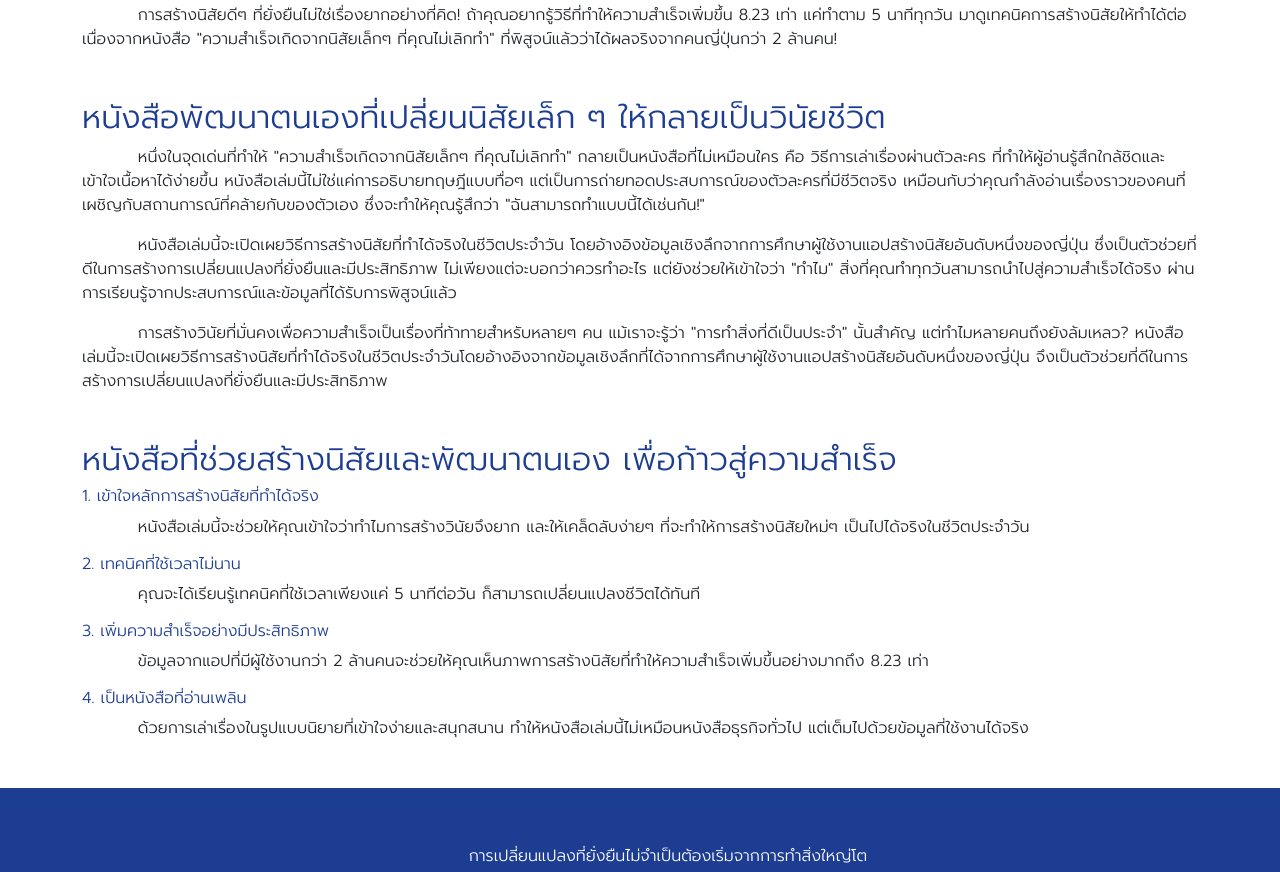
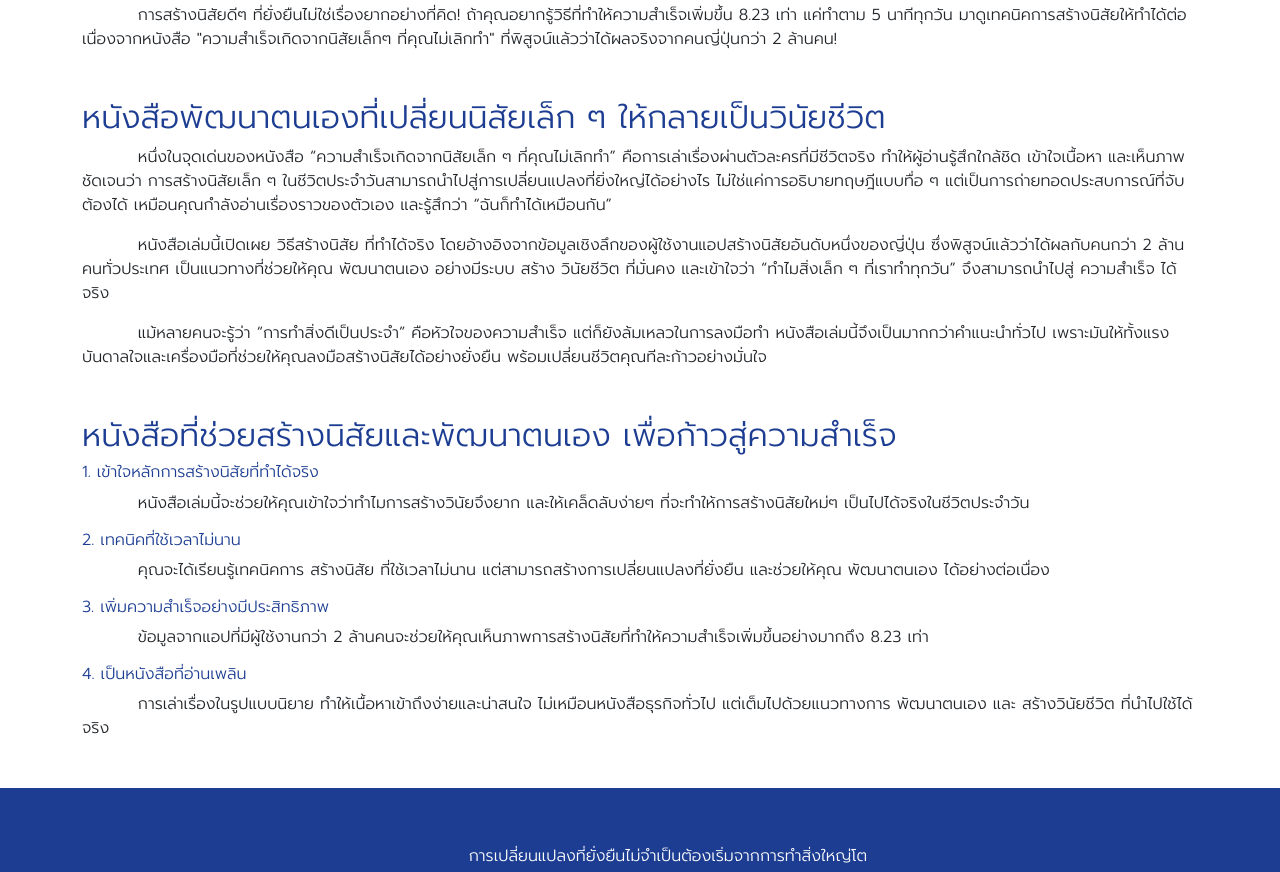
Before and after one commit to samakorn737/book-recommend, a plain HTML site: page index.html in a window 1280 px wide. Shown: the part 623-1495 px from the top of the page. Drawn offline with nearby package versions, Linux system fonts and the light colour scheme.

Commit message:
ver2
อัปเดตเนื้อหาตรงได้อะไรจากการอ่านกับความรู้ที่ได้

```diff
--- a/index.html
+++ b/index.html
@@ -6,7 +6,8 @@
     <meta name="viewport" content="width=device-width, initial-scale=1.0">
     <title>แนะนำหนังสือพัฒนาตนเอง ที่ช่วยสร้างนิสัยสู่ความสำเร็จ</title>
     <meta name="keywords" content="สร้างนิสัย,ความสำเร็จ,พัฒนาตนเอง,วิธีสร้างนิสัย,วินัยชีวิต">
-    <meta name="description" content="ค้นพบ หนังสือแนะนำเกี่ยวกับการสร้างนิสัยและวินัยชีวิต ที่ช่วยพัฒนาตนเองและเพิ่มโอกาสในการประสบความสำเร็จทั้งในชีวิตและการทำงาน">
+    <meta name="description"
+        content="ค้นพบ หนังสือแนะนำเกี่ยวกับการสร้างนิสัยและวินัยชีวิต ที่ช่วยพัฒนาตนเองและเพิ่มโอกาสในการประสบความสำเร็จทั้งในชีวิตและการทำงาน">
 
 
     <link
@@ -85,28 +86,25 @@
             หนังสือพัฒนาตนเองที่เปลี่ยนนิสัยเล็ก ๆ ให้กลายเป็นวินัยชีวิต
         </h2>
         <p>
-            หนึ่งในจุดเด่นที่ทำให้ "ความสำเร็จเกิดจากนิสัยเล็กๆ ที่คุณไม่เลิกทำ" กลายเป็นหนังสือที่ไม่เหมือนใคร คือ
-            วิธีการเล่าเรื่องผ่านตัวละคร ที่ทำให้ผู้อ่านรู้สึกใกล้ชิดและเข้าใจเนื้อหาได้ง่ายขึ้น
-            หนังสือเล่มนี้ไม่ใช่แค่การอธิบายทฤษฎีแบบทื่อๆ
-            แต่เป็นการถ่ายทอดประสบการณ์ของตัวละครที่มีชีวิตจริง
-            เหมือนกับว่าคุณกำลังอ่านเรื่องราวของคนที่เผชิญกับสถานการณ์ที่คล้ายกับของตัวเอง ซึ่งจะทำให้คุณรู้สึกว่า
-            "ฉันสามารถทำแบบนี้ได้เช่นกัน!"
+            หนึ่งในจุดเด่นของหนังสือ “ความสำเร็จเกิดจากนิสัยเล็ก ๆ ที่คุณไม่เลิกทำ”
+            คือการเล่าเรื่องผ่านตัวละครที่มีชีวิตจริง ทำให้ผู้อ่านรู้สึกใกล้ชิด เข้าใจเนื้อหา และเห็นภาพชัดเจนว่า
+            การสร้างนิสัยเล็ก ๆ ในชีวิตประจำวันสามารถนำไปสู่การเปลี่ยนแปลงที่ยิ่งใหญ่ได้อย่างไร
+            ไม่ใช่แค่การอธิบายทฤษฎีแบบทื่อ ๆ แต่เป็นการถ่ายทอดประสบการณ์ที่จับต้องได้
+            เหมือนคุณกำลังอ่านเรื่องราวของตัวเอง และรู้สึกว่า “ฉันก็ทำได้เหมือนกัน”
         </p>
 
         <p>
-            หนังสือเล่มนี้จะเปิดเผยวิธีการสร้างนิสัยที่ทำได้จริงในชีวิตประจำวัน
-            โดยอ้างอิงข้อมูลเชิงลึกจากการศึกษาผู้ใช้งานแอปสร้างนิสัยอันดับหนึ่งของญี่ปุ่น
-            ซึ่งเป็นตัวช่วยที่ดีในการสร้างการเปลี่ยนแปลงที่ยั่งยืนและมีประสิทธิภาพ ไม่เพียงแต่จะบอกว่าควรทำอะไร
-            แต่ยังช่วยให้เข้าใจว่า "ทำไม" สิ่งที่คุณทำทุกวันสามารถนำไปสู่ความสำเร็จได้จริง
-            ผ่านการเรียนรู้จากประสบการณ์และข้อมูลที่ได้รับการพิสูจน์แล้ว
+            หนังสือเล่มนี้เปิดเผย วิธีสร้างนิสัย ที่ทำได้จริง
+            โดยอ้างอิงจากข้อมูลเชิงลึกของผู้ใช้งานแอปสร้างนิสัยอันดับหนึ่งของญี่ปุ่น ซึ่งพิสูจน์แล้วว่าได้ผลกับคนกว่า 2
+            ล้านคนทั่วประเทศ เป็นแนวทางที่ช่วยให้คุณ พัฒนาตนเอง อย่างมีระบบ สร้าง วินัยชีวิต ที่มั่นคง และเข้าใจว่า
+            “ทำไมสิ่งเล็ก ๆ ที่เราทำทุกวัน” จึงสามารถนำไปสู่ ความสำเร็จ ได้จริง
         </p>
 
         <p>
-            การสร้างวินัยที่มั่นคงเพื่อความสำเร็จเป็นเรื่องที่ท้าทายสำหรับหลายๆ คน แม้เราจะรู้ว่า
-            "การทำสิ่งที่ดีเป็นประจำ" นั้นสำคัญ
-            แต่ทำไมหลายคนถึงยังล้มเหลว?
-            หนังสือเล่มนี้จะเปิดเผยวิธีการสร้างนิสัยที่ทำได้จริงในชีวิตประจำวันโดยอ้างอิงจากข้อมูลเชิงลึกที่ได้จากการศึกษาผู้ใช้งานแอปสร้างนิสัยอันดับหนึ่งของญี่ปุ่น
-            จึงเป็นตัวช่วยที่ดีในการสร้างการเปลี่ยนแปลงที่ยั่งยืนและมีประสิทธิภาพ
+            แม้หลายคนจะรู้ว่า “การทำสิ่งดีเป็นประจำ” คือหัวใจของความสำเร็จ แต่ก็ยังล้มเหลวในการลงมือทำ
+            หนังสือเล่มนี้จึงเป็นมากกว่าคำแนะนำทั่วไป
+            เพราะมันให้ทั้งแรงบันดาลใจและเครื่องมือที่ช่วยให้คุณลงมือสร้างนิสัยได้อย่างยั่งยืน
+            พร้อมเปลี่ยนชีวิตคุณทีละก้าวอย่างมั่นใจ
         </p>
 
     </div>
@@ -121,15 +119,16 @@
             เป็นไปได้จริงในชีวิตประจำวัน</p>
 
         <h6 class="text-blue">2. เทคนิคที่ใช้เวลาไม่นาน </h6>
-        <p>คุณจะได้เรียนรู้เทคนิคที่ใช้เวลาเพียงแค่ 5 นาทีต่อวัน ก็สามารถเปลี่ยนแปลงชีวิตได้ทันที</p>
+        <p>คุณจะได้เรียนรู้เทคนิคการ สร้างนิสัย ที่ใช้เวลาไม่นาน แต่สามารถสร้างการเปลี่ยนแปลงที่ยั่งยืน และช่วยให้คุณ
+            พัฒนาตนเอง ได้อย่างต่อเนื่อง</p>
 
         <h6 class="text-blue">3. เพิ่มความสำเร็จอย่างมีประสิทธิภาพ</h6>
         <p>ข้อมูลจากแอปที่มีผู้ใช้งานกว่า 2 ล้านคนจะช่วยให้คุณเห็นภาพการสร้างนิสัยที่ทำให้ความสำเร็จเพิ่มขึ้นอย่างมากถึง
             8.23 เท่า</p>
 
         <h6 class="text-blue">4. เป็นหนังสือที่อ่านเพลิน</h6>
-        <p>ด้วยการเล่าเรื่องในรูปแบบนิยายที่เข้าใจง่ายและสนุกสนาน ทำให้หนังสือเล่มนี้ไม่เหมือนหนังสือธุรกิจทั่วไป
-            แต่เต็มไปด้วยข้อมูลที่ใช้งานได้จริง</p>
+        <p>การเล่าเรื่องในรูปแบบนิยาย ทำให้เนื้อหาเข้าถึงง่ายและน่าสนใจ ไม่เหมือนหนังสือธุรกิจทั่วไป
+            แต่เต็มไปด้วยแนวทางการ พัฒนาตนเอง และ สร้างวินัยชีวิต ที่นำไปใช้ได้จริง</p>
 
     </div>
 
```
